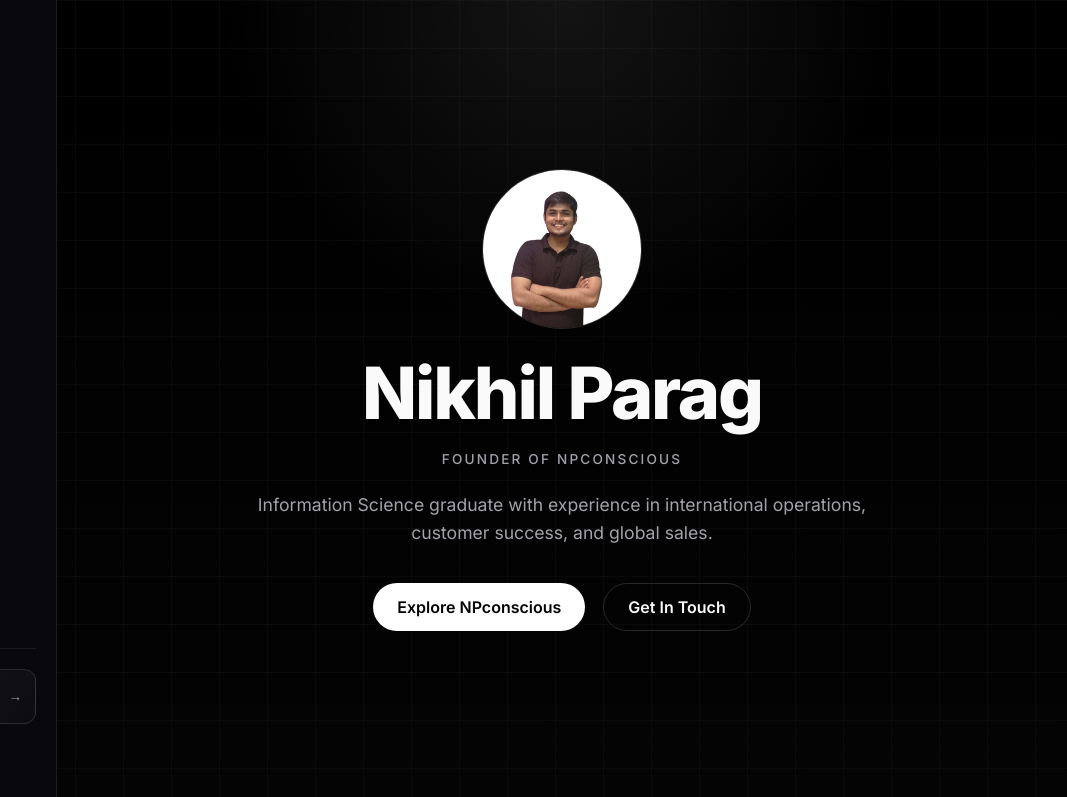
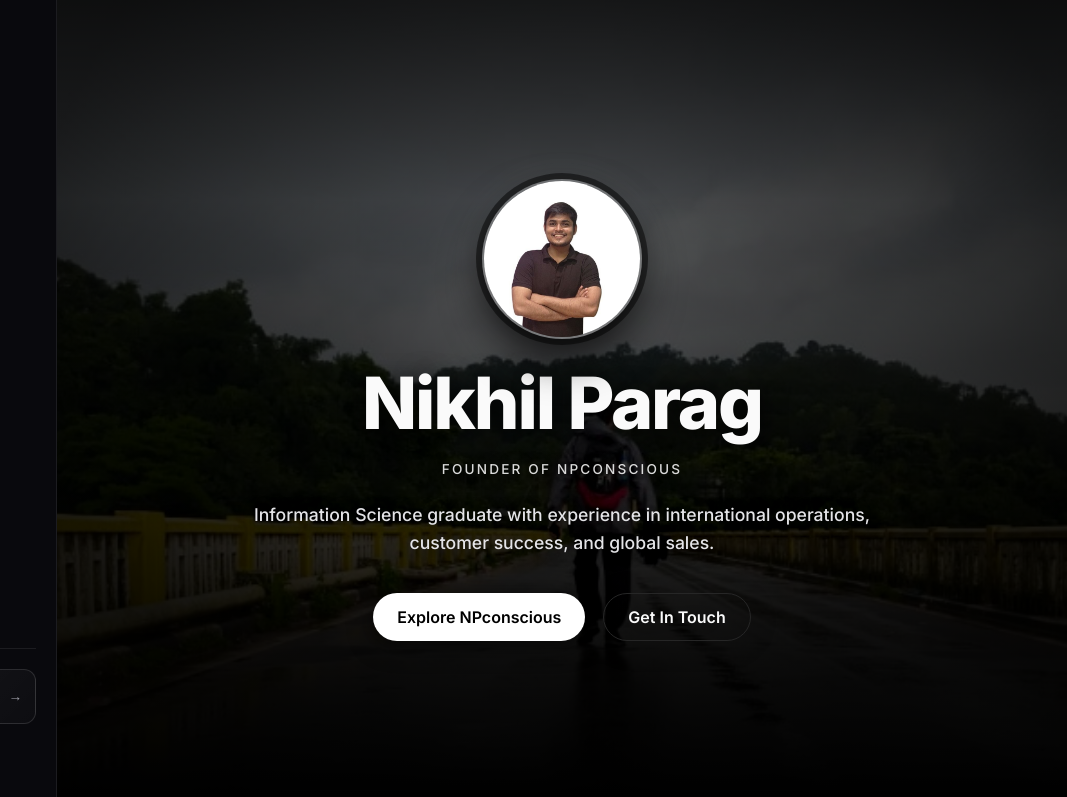
Before and after one commit to NPconscious/Nikhil.parag, an Astro site: page / in a window 1280 px wide. Shown: the top 797 px of the page, 213-1280 px from the left. Built offline with nearby package versions, Linux system fonts and the light colour scheme; Astro itself is replaced by a stand-in of ours.

Commit message:
background

```diff
--- a/src/pages/index.astro
+++ b/src/pages/index.astro
@@ -134,8 +134,22 @@ import Layout from "../layouts/Layout.astro";
   </aside>
 
   <main id="main">
-    <section id="hero" class="hero">
+    <section id="hero" class="hero hero-with-bg">
+      <div class="hero-bg-wrapper" aria-hidden="true">
+        <img
+          src="/hero-bg.jpg"
+          alt=""
+          class="hero-bg-img"
+          loading="eager"
+          decoding="async"
+        />
+        <div class="hero-bg-overlay"></div>
+      </div>
+
+      <div class="hero-content">
+        <div class="hero-avatar-wrapper">
           <img src="/profile.jpg" alt="Nikhil Parag" class="hero-image" />
+        </div>
 
         <h1>Nikhil Parag</h1>
 
@@ -156,6 +170,7 @@ import Layout from "../layouts/Layout.astro";
           </a>
 
           <a href="#contact" class="btn btn-secondary"> Get In Touch </a>
+        </div>
       </div>
     </section>
 
@@ -911,6 +926,129 @@ Because our vision isn't just to teach, but to help young minds grow, find their
 
   <style is:global>
     /* =============================================
+       HERO BACKGROUND & HERO SECTION
+       ============================================= */
+    .hero-with-bg {
+      position: relative;
+      width: 100% !important;
+      max-width: 100% !important;
+      margin: 0 !important;
+      min-height: 100vh;
+      display: flex;
+      flex-direction: column;
+      justify-content: center;
+      align-items: center;
+      padding: 120px 24px 100px;
+      overflow: hidden;
+      isolation: isolate;
+      text-align: center;
+    }
+
+    .hero-with-bg::before,
+    .hero-with-bg::after {
+      display: none !important;
+    }
+
+    .hero-bg-wrapper {
+      position: absolute;
+      inset: 0;
+      width: 100%;
+      height: 100%;
+      z-index: 0;
+      overflow: hidden;
+      pointer-events: none;
+    }
+
+    .hero-bg-img {
+      position: absolute;
+      inset: 0;
+      width: 100%;
+      height: 100%;
+      object-fit: cover;
+      object-position: center 32%;
+      filter: brightness(0.68) contrast(1.08);
+      transform: scale(1.03);
+    }
+
+    .hero-bg-overlay {
+      position: absolute;
+      inset: 0;
+      background:
+        linear-gradient(
+          to bottom,
+          rgba(0, 0, 0, 0.72) 0%,
+          rgba(0, 0, 0, 0.35) 25%,
+          rgba(0, 0, 0, 0.55) 65%,
+          #000000 100%
+        ),
+        radial-gradient(
+          circle at 50% 38%,
+          rgba(0, 0, 0, 0.15) 0%,
+          rgba(0, 0, 0, 0.65) 75%
+        );
+      pointer-events: none;
+    }
+
+    .hero-content {
+      position: relative;
+      z-index: 2;
+      display: flex;
+      flex-direction: column;
+      align-items: center;
+      text-align: center;
+      width: 100%;
+      max-width: 850px;
+      margin: 0 auto;
+    }
+
+    .hero-avatar-wrapper {
+      position: relative;
+      margin-bottom: 24px;
+    }
+
+    .hero-with-bg .hero-image {
+      margin-bottom: 0;
+      border: 2px solid rgba(255, 255, 255, 0.25);
+      box-shadow:
+        0 0 0 6px rgba(0, 0, 0, 0.5),
+        0 20px 40px rgba(0, 0, 0, 0.8),
+        0 0 45px rgba(255, 255, 255, 0.08);
+      transition:
+        transform 0.35s cubic-bezier(0.16, 1, 0.3, 1),
+        box-shadow 0.35s cubic-bezier(0.16, 1, 0.3, 1),
+        border-color 0.35s ease;
+    }
+
+    .hero-with-bg .hero-image:hover {
+      transform: scale(1.05);
+      border-color: rgba(255, 255, 255, 0.45);
+      box-shadow:
+        0 0 0 6px rgba(255, 255, 255, 0.2),
+        0 24px 50px rgba(0, 0, 0, 0.9),
+        0 0 55px rgba(255, 255, 255, 0.15);
+    }
+
+    .hero-with-bg h1 {
+      text-shadow: 0 4px 24px rgba(0, 0, 0, 0.9);
+      letter-spacing: -0.03em;
+    }
+
+    .hero-with-bg .eyebrow {
+      text-shadow: 0 2px 14px rgba(0, 0, 0, 0.9);
+      color: rgba(255, 255, 255, 0.85);
+    }
+
+    .hero-with-bg .hero-description {
+      color: #e4e4e7;
+      text-shadow: 0 2px 16px rgba(0, 0, 0, 0.95);
+      font-weight: 450;
+    }
+
+    .hero-with-bg .hero-actions {
+      filter: drop-shadow(0 4px 12px rgba(0, 0, 0, 0.6));
+    }
+
+    /* =============================================
        LEFT NAVIGATION PANEL STYLES
        ============================================= */
 
@@ -1356,9 +1494,13 @@ Because our vision isn't just to teach, but to help young minds grow, find their
 
     /* Mobile Visual Balance (< 768px) */
     @media (max-width: 768px) {
-      .hero {
-        min-height: auto;
-        padding: 84px 20px 48px;
+      .hero-with-bg {
+        min-height: 100svh;
+        padding: 96px 20px 56px;
+      }
+
+      .hero-bg-img {
+        object-position: center 30%;
       }
 
       .hero h1 {
@@ -1367,10 +1509,13 @@ Because our vision isn't just to teach, but to help young minds grow, find their
         line-height: 1.15;
       }
 
-      .hero-image {
+      .hero-avatar-wrapper {
+        margin-bottom: 18px;
+      }
+
+      .hero-with-bg .hero-image {
         width: 110px;
         height: 110px;
-        margin-bottom: 18px;
       }
 
       .hero-description {
```
Also changed, not shown: public/hero-bg.jpg (added), 3 other files. Lines whose indentation alone changed are shown as unchanged.
